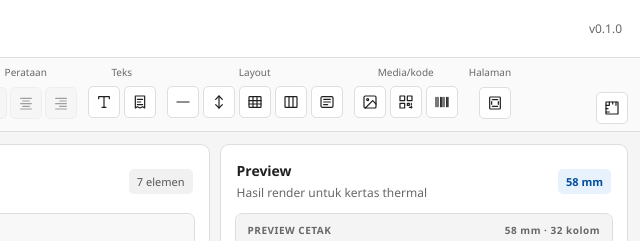
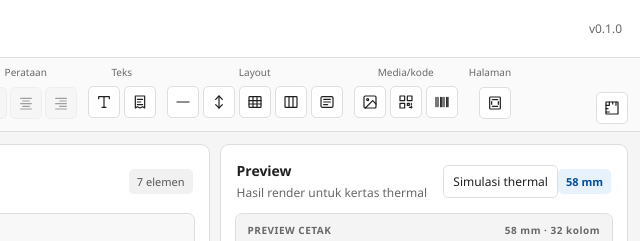
Before and after one commit to primemirza/thermal-receipt-studio, an Electron app: page src/renderer/index.html in a window 1200 px wide. Shown: the top 241 px of the page, 560-1200 px from the left. Drawn offline with Linux system fonts and the light colour scheme; no server answers.

Commit message:
feat: add optional thermal layout preview toggle

```diff
--- a/src/renderer/index.html
+++ b/src/renderer/index.html
@@ -172,7 +172,7 @@
     <section class="panel preview-panel" aria-label="Preview struk">
       <div class="panel-heading">
         <div><h2>Preview</h2><p class="hint">Hasil render untuk kertas thermal</p></div>
-        <span class="paper-chip" id="paper-chip">58 mm</span>
+        <div class="preview-heading-actions"><button type="button" class="text-button" id="toggle-thermal-layout" aria-pressed="false">Simulasi thermal</button><span class="paper-chip" id="paper-chip">58 mm</span></div>
       </div>
       <div class="preview-stage" id="preview-stage">
         <div class="preview-ruler"><span>PREVIEW CETAK</span><span id="preview-dimensions">58 mm · 32 kolom</span></div>
```
